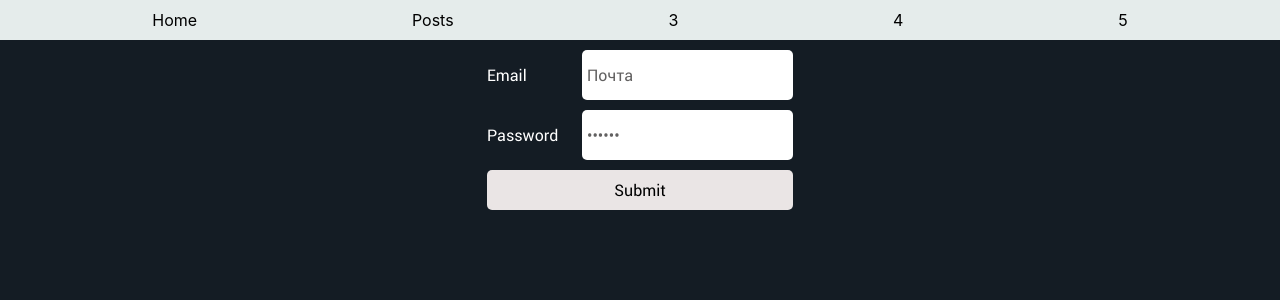
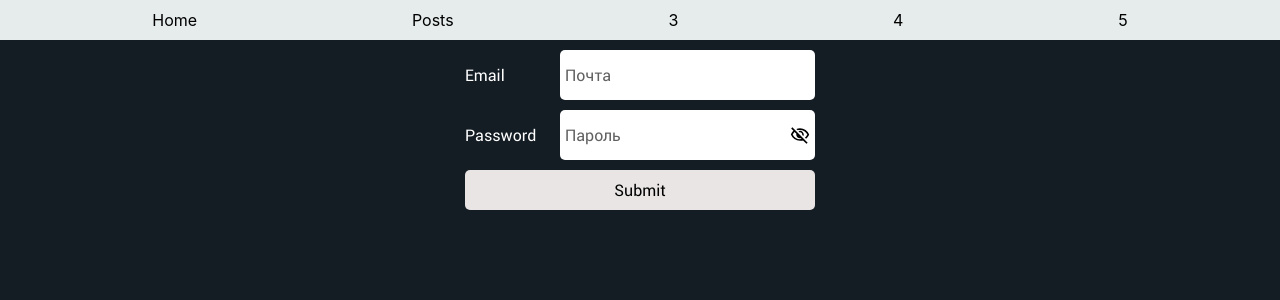
Before and after one commit to Mighty-Lion/Practice, a React (Vite) app: page / in a window 1280 px wide. Shown: the top 300 px of the page. Built offline with nearby package versions, Linux system fonts and the light colour scheme.

Commit message:
added OpenPasswordButtonÑ

```diff
--- a/src/pages/Home/index.styles.ts
+++ b/src/pages/Home/index.styles.ts
@@ -1,8 +1,8 @@
 import styled from '@emotion/styled';
 
 export const FormWrapper = styled.div`
-	display: flex;
-	justify-content: center;
+  display: flex;
+  justify-content: center;
 `;
 
 export const AuthForm = styled.form`
@@ -11,12 +11,13 @@ export const AuthForm = styled.form`
 `;
 
 export const InputWrapper = styled.div`
+  position: relative;
   display: grid;
   grid-template-columns: 80px auto;
   grid-gap: 15px;
   align-items: center;
   width: 100%;
-  min-width: 300px;
+  min-width: 350px;
   max-width: 1000px;
 
   label {
@@ -28,7 +29,7 @@ export const InputWrapper = styled.div`
   }
 
   input {
-    padding: 0 5px;
+    padding: 0 30px 0 5px;
     border: none;
     height: 50px;
     width: 100%;
@@ -44,19 +45,19 @@ export const InputWrapper = styled.div`
       font-size: 16px;
       font-style: normal;
       font-weight: 400;
-      color: #626161
+      color: #626161;
     }
   }
 `;
 
 export const Button = styled.button`
   display: flex;
-	align-items: center;
-	justify-content: center;
+  align-items: center;
+  justify-content: center;
   margin: 0 auto;
   border: none;
   padding: 0 5px;
-	height: 40px;
+  height: 40px;
   width: 100%;
 
   border-radius: 5px;
@@ -79,3 +80,21 @@ export const Button = styled.button`
     background: #8e8e8e;
   }
 `;
+
+export const OpenPasswordButton = styled.div`
+  display: block;
+  position: absolute;
+  top: 50%;
+  right: 5px;
+  transform: translateY(-50%);
+  z-index: 999;
+  width: 20px;
+  height: 20px;
+  cursor: pointer;
+`;
+
+export const PasswordImg = styled.img`
+  display: flex;
+  width: 100%;
+  object-fit: contain;
+`;
--- a/src/pages/Home/index.tsx
+++ b/src/pages/Home/index.tsx
@@ -3,11 +3,15 @@ import {
   AuthForm,
   FormWrapper,
   InputWrapper,
+  OpenPasswordButton,
+  PasswordImg,
 } from '@/pages/Home/index.styles';
 import { useValidation } from '@/hooks/useValidation';
+import { usePassInput } from '@/hooks/usePassInput';
 
 export default function Home() {
   const { formik } = useValidation();
+  const { typeInput, passImg, handlePassInput } = usePassInput();
 
   return (
     <FormWrapper>
@@ -19,7 +23,7 @@ export default function Home() {
             name="email"
             type="email"
             onChange={formik.handleChange}
-            value={formik.values.email}
+            placeholder={formik.values.email}
           />
         </InputWrapper>
         <InputWrapper>
@@ -27,10 +31,17 @@ export default function Home() {
           <input
             id="password"
             name="password"
-            type="password"
+            type={typeInput}
             onChange={formik.handleChange}
-            value={formik.values.password}
+            placeholder={formik.values.password}
           />
+          <OpenPasswordButton
+            onClick={() => {
+              handlePassInput();
+            }}
+          >
+            <PasswordImg src={passImg} alt="passImg" />
+          </OpenPasswordButton>
         </InputWrapper>
         <Button
           type="submit"
```
